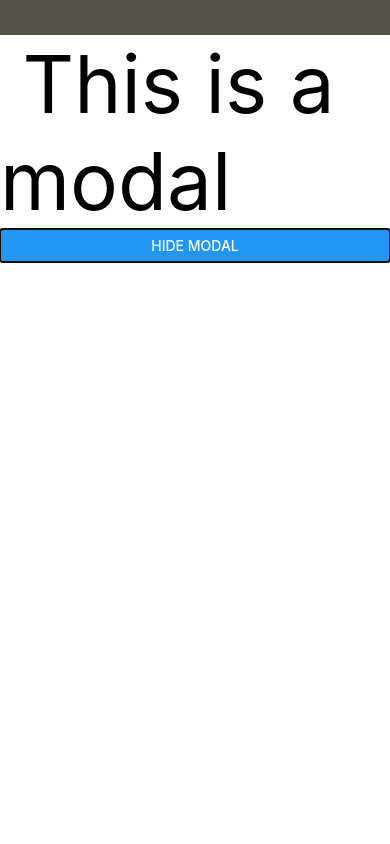
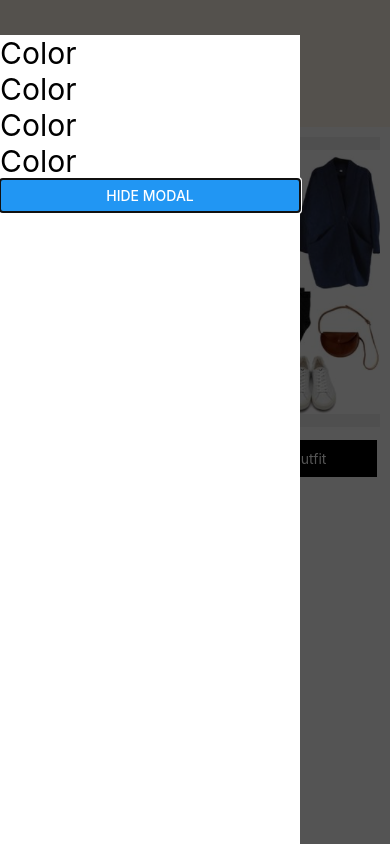
Before and after one commit to KhaosFountain/UniFashion, a React Native app: screen / in a window 390 px wide. Built offline with nearby package versions, Linux system fonts and the light colour scheme.

Commit message:
added file for filters WIP

```diff
--- /dev/null
+++ b/components/Filters/filter.js
@@ -0,0 +1,17 @@
+import React from "react";
+import {View, Button, Text, Modal, StyleSheet } from 'react-native'
+
+export default function Filter(){
+    return(
+        <View>
+                <Text style={{fontSize:30}}>Color</Text>
+                <Text style={{fontSize:30}}>Color</Text>
+                <Text style={{fontSize:30}}>Color</Text>
+                <Text style={{fontSize:30}}>Color</Text>
+        </View>
+    )
+}
+
+const styles = StyleSheet.create({
+
+})
--- a/components/Popup/modal.js
+++ b/components/Popup/modal.js
@@ -1,6 +1,7 @@
 import React from "react";
 import {View, Button, Text, Modal, StyleSheet } from 'react-native'
 import { useState } from "react";
+import Filter from "../Filters/filter";
 
 export default function Popup(){
     const[show,isShown] = useState(true)
@@ -9,7 +10,7 @@ export default function Popup(){
             <Modal transparent={true} visible={show}>
              <View style={style.outerModal}>
              <View style={style.InnerModal}>
-             <Text style = {{fontSize: 80}}> This is a modal</Text>
+             <Filter/>
              <Button title="Hide Modal" onPress={()=>{isShown(!show)}}/>
              </View>
             </View>
@@ -22,13 +23,14 @@ export default function Popup(){
 const style = StyleSheet.create({
 
     outerModal:{
-        backgroundColor:
-        "#000000aa",flex:1
+        backgroundColor: "#000000aa",
+        flex:1,
     },
     InnerModal:{
         backgroundColor:"white",
         marginRight:"auto",
         marginTop:35,
-        flex:1
+        flex:1,
+        minWidth:300
     },
   });
```
